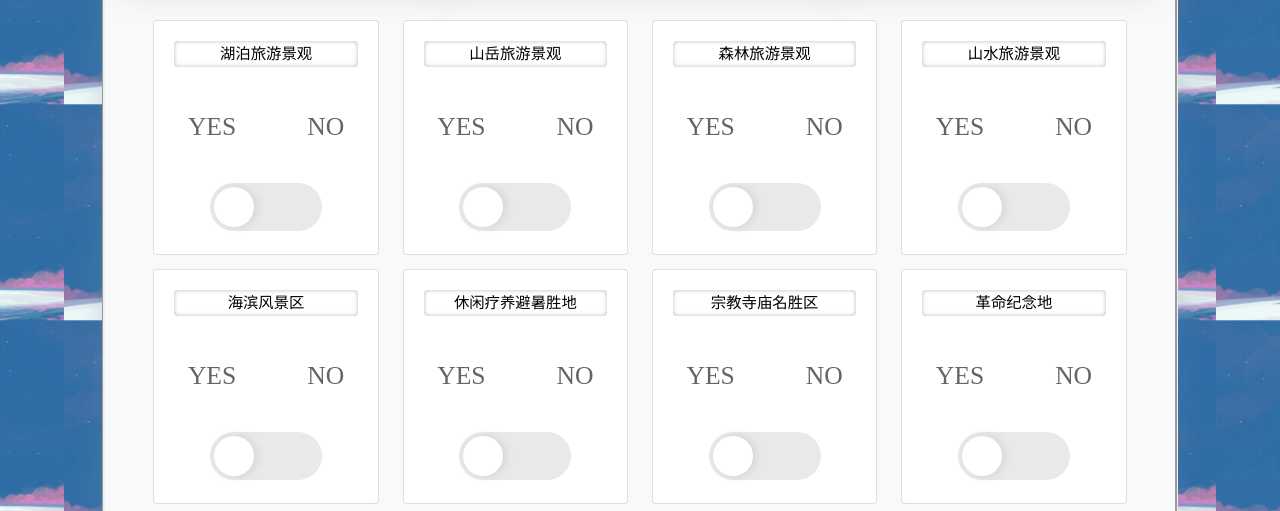
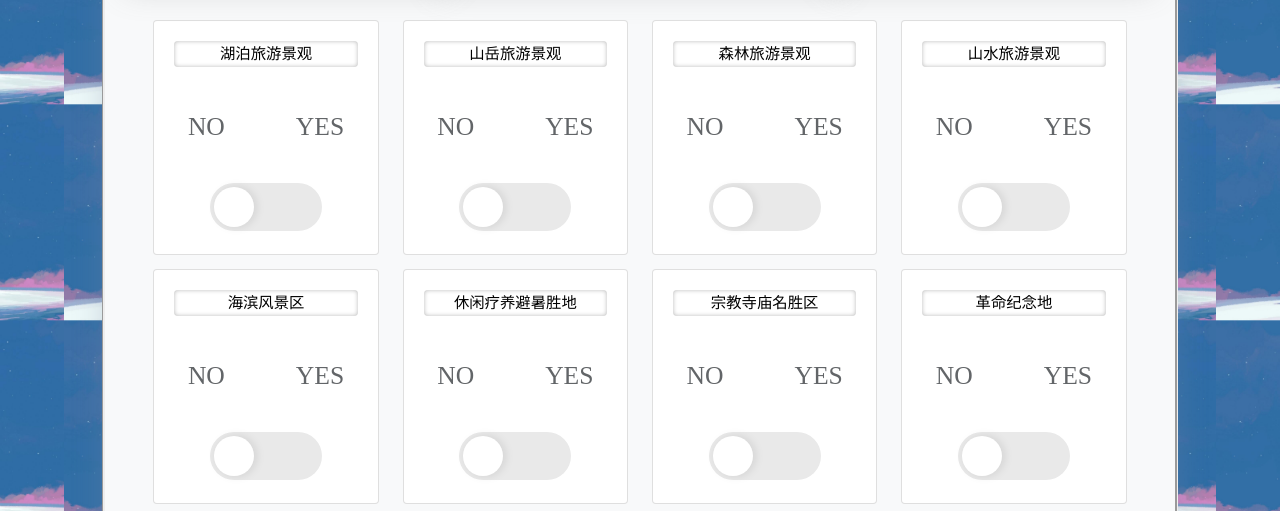
Before and after one commit to qboen/qboen.github.io, a plain HTML site: page haozhu/haozhu/plan.html in a window 1280 px wide. Shown: the part 289-800 px from the top of the page. Drawn offline with nearby package versions, Linux system fonts and the light colour scheme; a web font is replaced by a local one.

Commit message:
Add files via upload

```diff
--- a/haozhu/haozhu/plan.html
+++ b/haozhu/haozhu/plan.html
@@ -78,7 +78,7 @@
           <li class="nav-item">
             <a
               class="nav-link"
-              href="#.html"
+              href="placeCollection.html"
               target="_blank"
             >&nbsp;路线总览&nbsp;</a>
           </li>
@@ -136,8 +136,8 @@
               <div class="card-body">
                 <h4 class="card-title text-center text-nowrap p-1 m-1">湖泊旅游景观</h4>
               </div>
-              <div class="card-choice justify-content-center"><span class="choice_1">YES</span><span
-                  class="choice_2">NO</span></div>
+              <div class="card-choice justify-content-center"><span class="choice_1">NO</span><span
+                  class="choice_2">YES</span></div>
               <div class="my-3 text-center">
                 <label
                   for="toggle-1"
@@ -160,8 +160,8 @@
               <div class="card-body">
                 <h4 class="card-title text-center text-nowrap p-1 m-1">山岳旅游景观</h4>
               </div>
-              <div class="card-choice justify-content-center"><span class="choice_1">YES</span><span
-                  class="choice_2">NO</span></div>
+              <div class="card-choice justify-content-center"><span class="choice_1">NO</span><span
+                  class="choice_2">YES</span></div>
               <div class="my-3 text-center">
                 <label
                   for="toggle-2"
@@ -184,8 +184,8 @@
               <div class="card-body">
                 <h4 class="card-title text-center text-nowrap p-1 m-1">森林旅游景观</h4>
               </div>
-              <div class="card-choice justify-content-center"><span class="choice_1">YES</span><span
-                  class="choice_2">NO</span></div>
+              <div class="card-choice justify-content-center"><span class="choice_1">NO</span><span
+                  class="choice_2">YES</span></div>
               <div class="my-3 text-center">
                 <label
                   for="toggle-3"
@@ -208,8 +208,8 @@
               <div class="card-body">
                 <h4 class="card-title text-center text-nowrap p-1 m-1">山水旅游景观</h4>
               </div>
-              <div class="card-choice justify-content-center"><span class="choice_1">YES</span><span
-                  class="choice_2">NO</span></div>
+              <div class="card-choice justify-content-center"><span class="choice_1">NO</span><span
+                  class="choice_2">YES</span></div>
               <div class="my-3 text-center">
                 <label
                   for="toggle-4"
@@ -232,8 +232,8 @@
               <div class="card-body">
                 <h4 class="card-title text-center text-nowrap p-1 m-1">海滨风景区</h4>
               </div>
-              <div class="card-choice justify-content-center"><span class="choice_1">YES</span><span
-                  class="choice_2">NO</span></div>
+              <div class="card-choice justify-content-center"><span class="choice_1">NO</span><span
+                  class="choice_2">YES</span></div>
               <div class="my-3 text-center">
                 <label
                   for="toggle-5"
@@ -256,8 +256,8 @@
               <div class="card-body">
                 <h4 class="card-title text-center text-nowrap p-1 m-1">休闲疗养避暑胜地</h4>
               </div>
-              <div class="card-choice justify-content-center"><span class="choice_1">YES</span><span
-                  class="choice_2">NO</span></div>
+              <div class="card-choice justify-content-center"><span class="choice_1">NO</span><span
+                  class="choice_2">YES</span></div>
               <div class="my-3 text-center">
                 <label
                   for="toggle-6"
@@ -280,8 +280,8 @@
               <div class="card-body">
                 <h4 class="card-title text-center text-nowrap p-1 m-1">宗教寺庙名胜区</h4>
               </div>
-              <div class="card-choice justify-content-center"><span class="choice_1">YES</span><span
-                  class="choice_2">NO</span></div>
+              <div class="card-choice justify-content-center"><span class="choice_1">NO</span><span
+                  class="choice_2">YES</span></div>
               <div class="my-3 text-center">
                 <label
                   for="toggle-7"
@@ -304,8 +304,8 @@
               <div class="card-body">
                 <h4 class="card-title text-center text-nowrap p-1 m-1">革命纪念地</h4>
               </div>
-              <div class="card-choice justify-content-center"><span class="choice_1">YES</span><span
-                  class="choice_2">NO</span></div>
+              <div class="card-choice justify-content-center"><span class="choice_1">NO</span><span
+                  class="choice_2">YES</span></div>
               <div class="my-3 text-center">
                 <label
                   for="toggle-8"
@@ -396,7 +396,7 @@
           <!-- 职业卡片3 -->
           <div class="col-6 col-md-4">
             <a
-                href="jobDetails.html"
+
                 target="_blank"
             >
             <div class="card-job">
@@ -405,14 +405,17 @@
                 alt=""
               >
               <h4>九寨沟</h4>
+              <ul>
+                <li>付费解锁</li>
 
+              </ul>
             </div>
           </a>
           </div>
           <!-- 职业卡片4 -->
           <div class="col-6 col-md-4">
             <a
-                href="jobDetails.html"
+
                 target="_blank"
             >
             <div class="card-job">
@@ -421,14 +424,17 @@
                 alt=""
               >
               <h4>广州</h4>
+              <ul>
+                <li>付费解锁</li>
 
+              </ul>
             </div>
           </a>
           </div>
           <!-- 职业卡片5 -->
           <div class="col-6 col-md-4">
             <a
-                href="jobDetails.html"
+
                 target="_blank"
             >
             <div class="card-job">
@@ -437,14 +443,17 @@
                 alt=""
               >
               <h4>北京</h4>
+              <ul>
+                <li>付费解锁</li>
 
+              </ul>
             </div>
           </a>
           </div>
           <!-- 职业卡片6 -->
           <div class="col-6 col-md-4">
             <a
-                href="jobDetails.html"
+
                 target="_blank"
             >
             <div class="card-job">
@@ -453,7 +462,10 @@
                 alt=""
               >
               <h4>上海</h4>
+              <ul>
+                <li>付费解锁</li>
 
+              </ul>
             </div>
           </a>
           </div>
```
